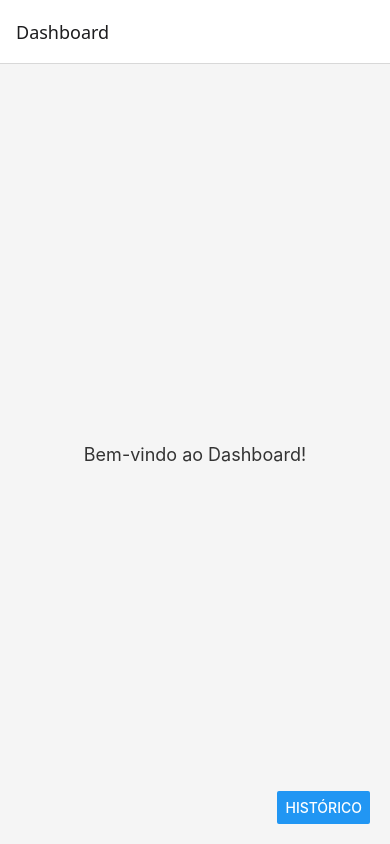
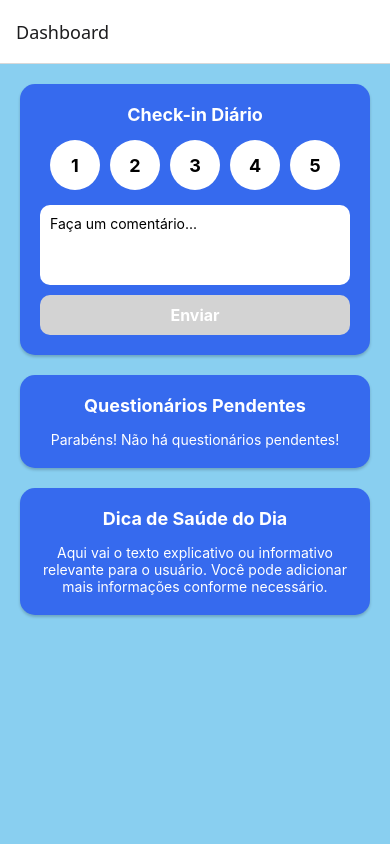
Before and after one commit to Mind-Track/MindTrack-Mobile, a React Native app: screen /Dashboard in a window 390 px wide. Built offline with nearby package versions, Linux system fonts and the light colour scheme.

Commit message:
criacao da tela de dashboard, sem conexao com back

```diff
--- a/src/screens/Dashboard.js
+++ b/src/screens/Dashboard.js
@@ -1,38 +1,204 @@
-import React from 'react';
-import { StyleSheet, Text, View, Button } from 'react-native';
+import React, { useState, useEffect } from 'react';
+import {
+  StyleSheet,
+  Text,
+  View,
+  Button,
+  TextInput,
+  ScrollView,
+  TouchableOpacity,
+  Alert,
+} from 'react-native';
 
-export default function Dashboard({ navigation }) {
+export default function App() {
+  const [checkInStates, setCheckInStates] = useState([false, false, false, false, false]);
+  const [selectedButton, setSelectedButton] = useState(null);
+  const [comment, setComment] = useState('');
+
+  useEffect(() => {
+    loadCheckInState();
+  }, []);
+
+  const selectButton = (index) => {
+    setSelectedButton(index);
+  };
+
+  const submitCheckIn = () => {
+    if (selectedButton === null) {
+      Alert.alert('Erro', 'Selecione um botão antes de enviar!');
+      return;
+    }
+
+    const updatedCheckInStates = [...checkInStates];
+    updatedCheckInStates[selectedButton] = true;
+
+    const checkInLog = {
+      button: selectedButton + 1,
+      status: updatedCheckInStates[selectedButton],
+      comment,
+      timestamp: new Date().toISOString(),
+    };
+
+    setCheckInStates(updatedCheckInStates);
+    saveCheckInState(updatedCheckInStates);
+    logCheckIn(checkInLog);
+
+    // Resetar campos
+    setSelectedButton(null);
+    setComment('');
+
+    Alert.alert('Sucesso', 'Check-in enviado com sucesso!');
+    console.log('Check-in enviado:', checkInLog);
+  };
+
+  const saveCheckInState = (states) => {
+    localStorage.setItem('checkInStates', JSON.stringify(states));
+  };
+
+  const loadCheckInState = () => {
+    const savedStates = JSON.parse(localStorage.getItem('checkInStates') || '[]');
+    if (savedStates.length) {
+      setCheckInStates(savedStates);
+    }
+  };
+
+  const logCheckIn = (log) => {
+    let checkInLogs = JSON.parse(localStorage.getItem('checkInLogs') || '[]');
+    checkInLogs.push(log);
+    localStorage.setItem('checkInLogs', JSON.stringify(checkInLogs));
+  };
+
   return (
-    <View style={styles.container}>
-      <Text style={styles.text}>Bem-vindo ao Dashboard!</Text>
+    <ScrollView style={styles.container}>
+      {/* Check-in Diário */}
+      <View style={styles.section}>
+        <Text style={styles.title}>Check-in Diário</Text>
+        <View style={styles.buttonGroup}>
+          {checkInStates.map((state, index) => (
+            <TouchableOpacity
+              key={index}
+              style={[
+                styles.checkInButton,
+                selectedButton === index && styles.activeButton,
+              ]}
+              onPress={() => selectButton(index)}
+            >
+              <Text style={styles.buttonText}>{index + 1}</Text>
+            </TouchableOpacity>
+          ))}
+        </View>
+        <TextInput
+          style={styles.textInput}
+          placeholder="Faça um comentário..."
+          multiline
+          value={comment}
+          onChangeText={setComment}
+        />
+        <TouchableOpacity
+          style={[
+            styles.submitButton,
+            selectedButton === null && styles.disabledButton,
+          ]}
+          onPress={submitCheckIn}
+          disabled={selectedButton === null}
+        >
+          <Text style={styles.submitText}>Enviar</Text>
+        </TouchableOpacity>
+      </View>
 
-      <View style={styles.buttonContainer}>
-        <Button
-          title="Histórico"
-          onPress={() => navigation.navigate('Histórico')}
-        />
+      {/* Questionários Pendentes */}
+      <View style={styles.section}>
+        <Text style={styles.title}>Questionários Pendentes</Text>
+        <Text style={styles.noSurveys}>Parabéns! Não há questionários pendentes!</Text>
       </View>
-    </View>
+
+      {/* Dica de Saúde do Dia */}
+      <View style={styles.section}>
+        <Text style={styles.title}>Dica de Saúde do Dia</Text>
+        <Text style={styles.tip}>
+          Aqui vai o texto explicativo ou informativo relevante para o usuário. Você pode adicionar mais informações conforme necessário.
+        </Text>
+      </View>
+    </ScrollView>
   );
 }
 
 const styles = StyleSheet.create({
   container: {
     flex: 1,
+    backgroundColor: '#89CFF0',
+    padding: 20,
+  },
+  section: {
+    backgroundColor: '#366AEE',
+    borderRadius: 15,
+    padding: 20,
+    marginBottom: 20,
+    shadowColor: '#000',
+    shadowOffset: { width: 0, height: 2 },
+    shadowOpacity: 0.2,
+    shadowRadius: 3,
+    elevation: 3,
+  },
+  title: {
+    color: '#fff',
+    fontSize: 18,
+    fontWeight: 'bold',
+    marginBottom: 15,
+    textAlign: 'center',
+  },
+  buttonGroup: {
+    flexDirection: 'row',
+    justifyContent: 'center',
+    marginBottom: 15,
+  },
+  checkInButton: {
+    backgroundColor: '#ffffff',
+    borderRadius: 50,
+    width: 50,
+    height: 50,
     justifyContent: 'center',
     alignItems: 'center',
-    backgroundColor: '#f5f5f5',
-    padding: 20,
+    marginHorizontal: 5,
   },
-  buttonContainer: {
-    position: 'absolute',  // Posiciona o contêiner do botão de forma absoluta
-    bottom: 20,            // 20px acima da parte inferior
-    right: 20,             // 20px à esquerda da borda direita
-    zIndex: 1,             // Garante que o botão fique acima dos outros componentes
+  activeButton: {
+    backgroundColor: '#244a9c',
   },
-  text: {
+  buttonText: {
+    color: '#000',
     fontSize: 18,
-    color: '#333',
+    fontWeight: 'bold',
+  },
+  textInput: {
+    backgroundColor: '#fff',
+    borderRadius: 10,
+    padding: 10,
+    height: 80,
+    marginBottom: 10,
+    textAlignVertical: 'top',
+  },
+  submitButton: {
+    backgroundColor: '#244a9c',
+    paddingVertical: 10,
+    borderRadius: 10,
+    alignItems: 'center',
+  },
+  submitText: {
+    color: '#fff',
+    fontSize: 16,
+    fontWeight: 'bold',
+  },
+  disabledButton: {
+    backgroundColor: '#d3d3d3',
+  },
+  noSurveys: {
+    color: '#fff',
+    fontSize: 14,
+    textAlign: 'center',
+  },
+  tip: {
+    color: '#fff',
+    fontSize: 14,
     textAlign: 'center',
   },
 });
```
